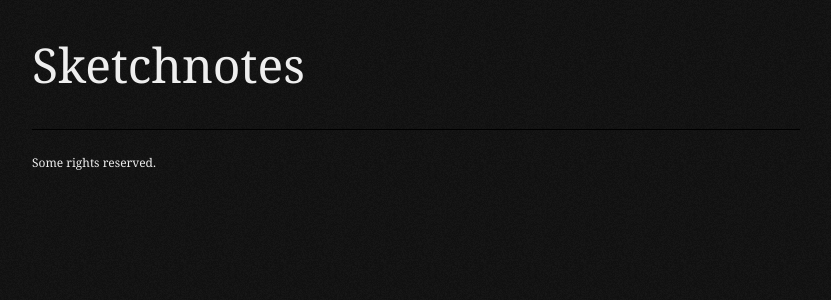
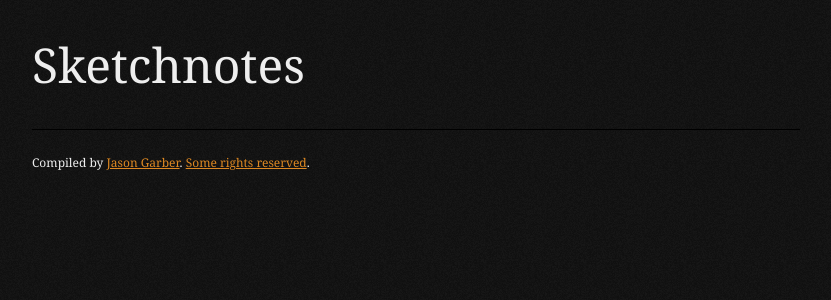
Before and after one commit to jgarber623/sketchnotes.sixtwothree.org, a Jekyll site: the page built from index.html, in a window 1280 px wide. Shown: the top 300 px of the page, without its empty margins (224-1055 px from the left). Built offline with Jekyll 4.4.1, drawn with Linux system fonts in a browser that asks for light colours.

Commit message:
Added license information.

```diff
--- a/_layouts/application.html
+++ b/_layouts/application.html
@@ -35,7 +35,7 @@
 		{% endif %}
 	</div>
 	<footer role="contentinfo">
-		<p>Some rights reserved.</p>
+		<p>Compiled by <a href="http://sixtwothree.org">Jason Garber</a>. <a href="http://creativecommons.org/licenses/by-nc-sa/3.0/deed.en_US" rel="license">Some rights reserved</a>.</p>
 	</footer>
 
 </body>
```
